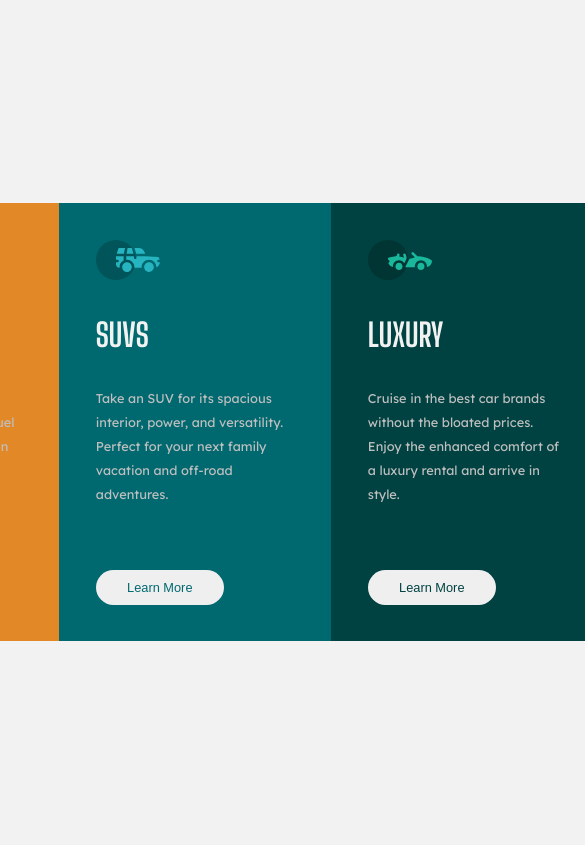
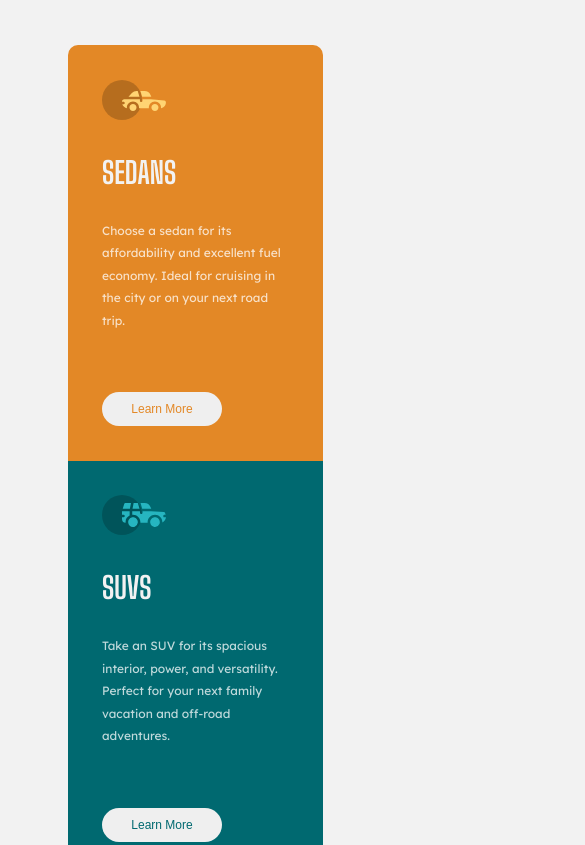
Before and after one commit to sreeramadasuarun/3-column-preview-card-component-main, a plain HTML site: page index.html in a window 390 px wide. Shown: the top 845 px of the page, 585 px wide, since content can reach past the window. Drawn offline with Linux system fonts and the light colour scheme.

Commit message:
Responsive

```diff
--- a/styles/style.css
+++ b/styles/style.css
@@ -7,7 +7,7 @@
   }
 
   html {
-      font-size: 16px;
+      font-size: 15px;
   }
 
   body {
@@ -20,8 +20,6 @@
       justify-content: center;
   }
 
-
-
   /* ..........main........... */
 
   .container {
@@ -29,7 +27,6 @@
       flex-direction: row;
       border-radius: 20px;
   }
-
 
   .luxury-card {
       border-radius: 0 10px 10px 0;
@@ -61,7 +58,7 @@
   .luxury-para {
       line-height: 1.5rem;
       font-size: 0.8rem;
-      color: rgb(191, 191, 191);
+      color: hsla(0, 0%, 100%, 0.75);
       padding-bottom: 2rem;
   }
 
@@ -104,3 +101,28 @@
   .luxury-btn {
       color: hsl(179, 100%, 13%);
   }
+
+
+  /* ..........mobile response........... */
+
+
+
+  @media only screen and (max-width: 600px) {
+
+
+      .container {
+          display: flex;
+          flex-direction: column;
+          height: 100vh;
+          padding: 3rem 0;
+      }
+
+      .luxury-card {
+          border-radius: 0 0 10px 10px;
+      }
+
+      .sedans-card {
+          border-radius: 10px 10px 0px 0px;
+
+      }
+  }
```
